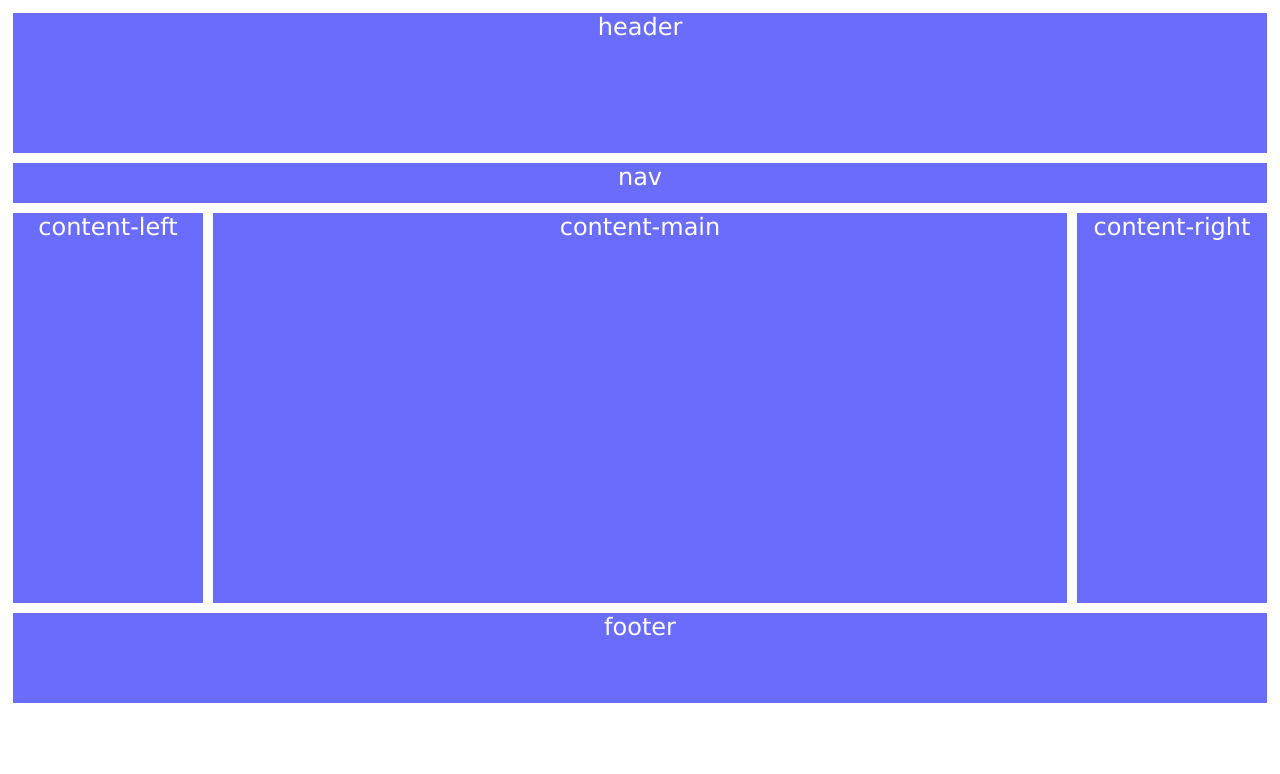
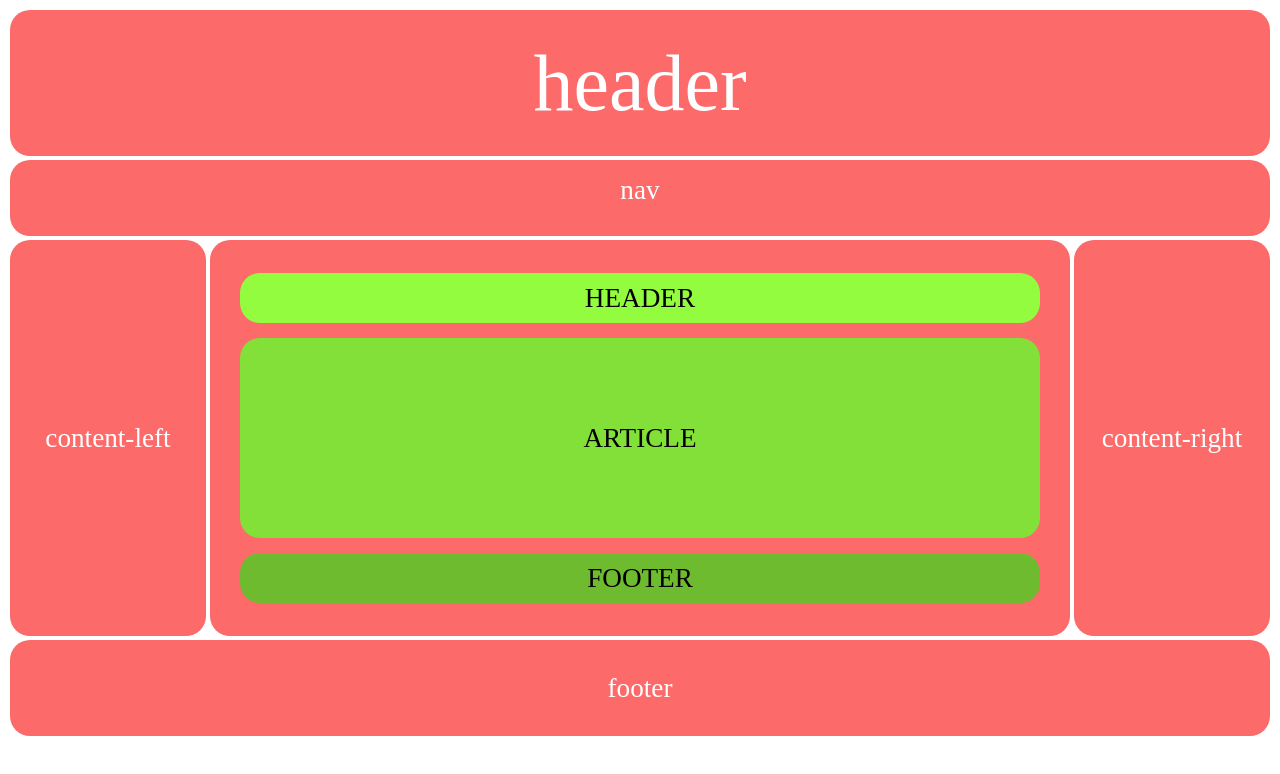
Before and after one commit to ogabperei/rascunhosfront, a plain HTML site: page DESAFIO/index2.html in a window 1280 px wide. Drawn offline with Linux system fonts and the light colour scheme; a web font is replaced by a local one.

Commit message:
Atualização Rascunho

```diff
--- a/DESAFIO/STYLE.CSS
+++ b/DESAFIO/STYLE.CSS
@@ -1,41 +1,65 @@
-.grid{
+@import url(https://db.onlinewebfonts.com/c/e8fafd4bab1ff229bb62067775369b8d?family=Thunderhouse+Pro);
+
+.grid {
     display: grid;
 }
-.header{
+
+.header {
     grid-area: header;
-}
-.nav{
-    grid-area: nav;
+    font-size: 80px !important;
 }
 
-.content-main{
+.nav {
+    grid-area: nav;
+    padding-bottom: 15px;
+}
+
+.content-main {
     grid-area: content-main;
+    /* font-size: 120px !important; */
 }
-.content-right{
+
+.content-right {
     grid-area: content-right;
 }
-.content-left{
+
+.content-left {
     grid-area: content-left;
 }
-.footer{
+
+.footer {
     grid-area: footer;
 }
-.gridtemplate{
+
+.gridtemplate {
     grid-template:
-    "header header header" 150px
-    "nav nav nav" 50px
-    "content-left content-main content-right" 400px
-    "footer footer footer" 100px
-    / 200px 2fr 200px
+        "header header header" 150px
+        "nav nav nav" 80px
+        "content-left content-main content-right" 400px
+        "footer footer footer" 100px
+        / 200px 2fr 200px
     ;
 }
-.item{
-    background-color: rgb(106, 109, 252);
+
+.item {
+    background-color: rgb(252, 106, 106);
     text-align: center;
-    font-size: 1.5em;
-    margin: 5px;
+    font-size: 1.7em;
+    margin: 2px;
+    align-content: center;
 }
-*{
-    font-family: 'Lucida Sans', 'Lucida Sans Regular', 'Lucida Grande', 'Lucida Sans Unicode', Geneva, Verdana, sans-serif;
+
+* {
+    font-family: 'Thunderhouse Pro';
     color: white;
+    border-radius: 20px;
 }
+
+.content-main {
+    display: grid;
+    grid-template-rows: 50px 200px 50px;
+    gap: 15px;
+    justify-content: center;
+    align-content: center;
+
+}
--- a/DESAFIO/index2.html
+++ b/DESAFIO/index2.html
@@ -8,14 +8,18 @@
 </head>
 <body>
     <div>
-        <section class=" grid gridtemplate">
-            <div class="item header">header</div>
-            <div class="item nav">nav</div>
-            <div class="item content-left">content-left</div>
-            <div class="item content-main">content-main</div>
-            <div class="item content-right">content-right</div>
-            <div class="item footer">footer</div>
-        </section>
+        <main class=" grid gridtemplate">
+            <header class="item header">header</header>
+            <nav class="item nav">nav</nav>
+            <section class="item content-left">content-left</section>
+            <section class="item content-main">
+                <div class="mainheader" style="background-color: rgb(148, 252, 63); width: 800px; align-content: center; color: black;">HEADER</div>
+                <div class="mainarticle" style="background-color: rgb(131, 224, 56); width: 800px; align-content: center; color: black;">ARTICLE</div>
+                <div class="mainfooter" style="background-color: rgb(110, 187, 47);width: 800px; align-content: center; color: black;">FOOTER</div>
+            </section>
+            <section class="item content-right">content-right</section>
+            <footer class="item footer">footer</footer>
+        </main>
     </div>
 </body>
 </html>
```
